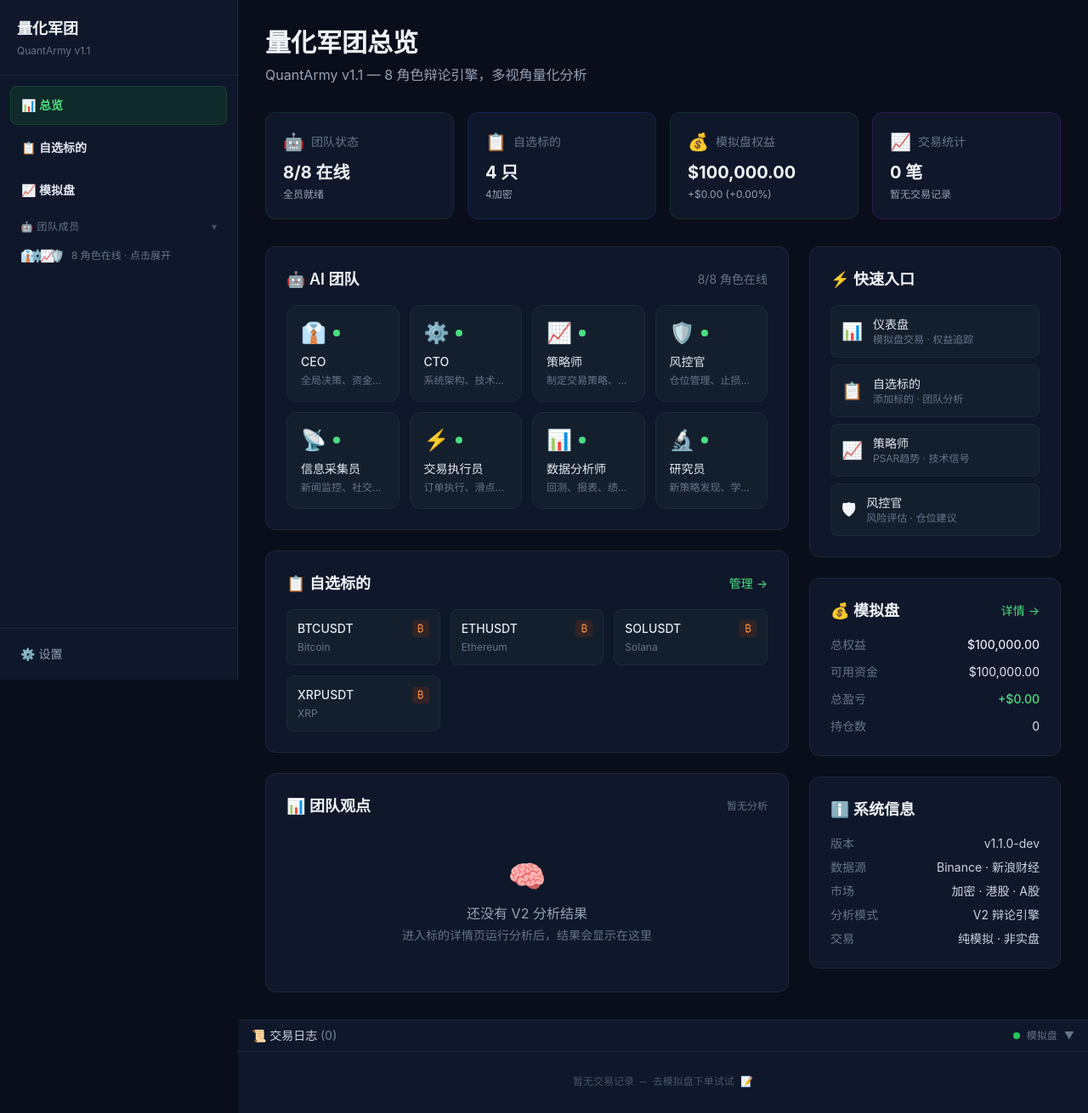
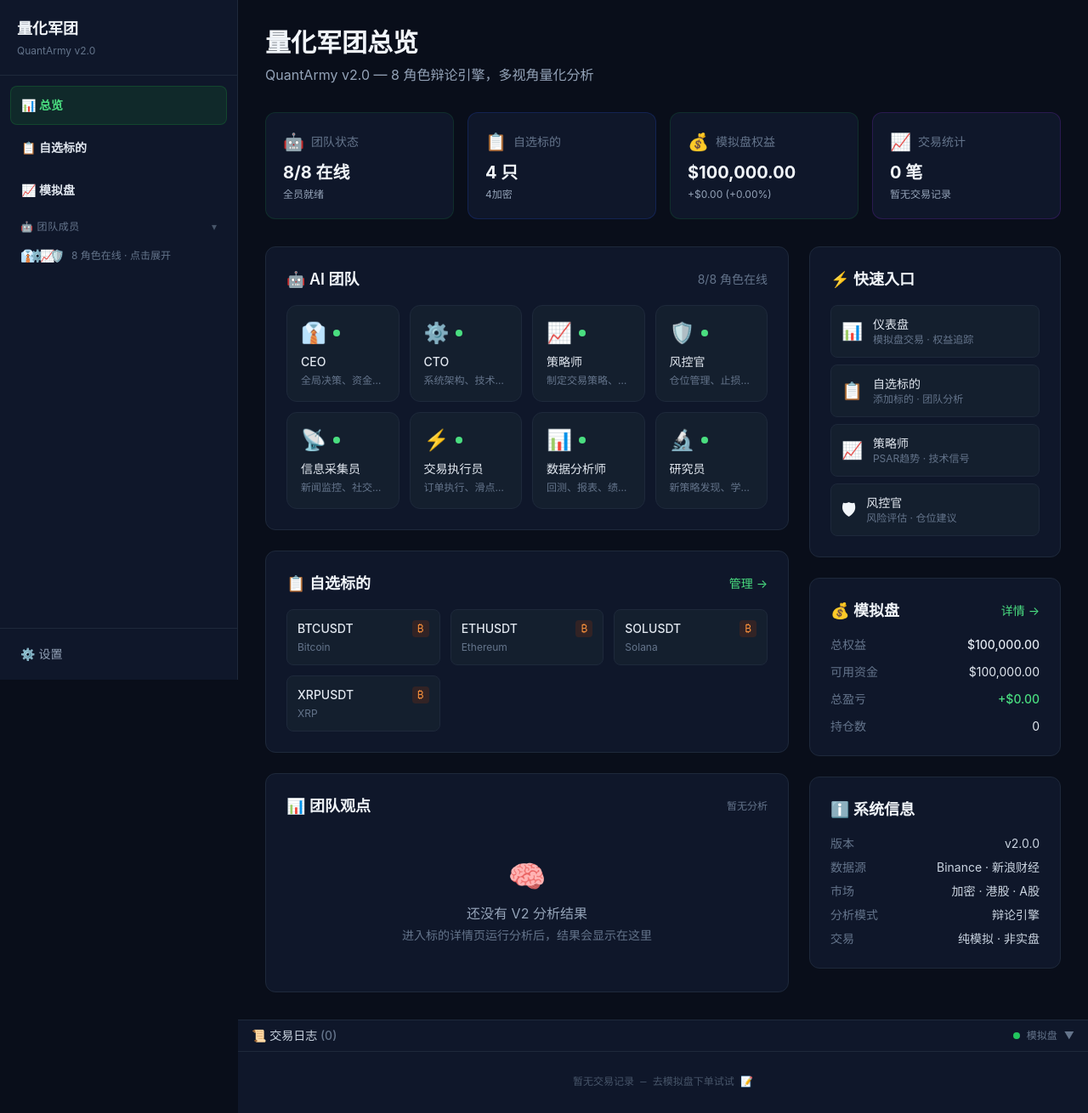
Before and after one commit to kylelinger/quantarmy, a Next.js app in the folder frontend/: page /company/overview in a window 1280 px wide. Shown: the whole page at 85% size. Built offline with nearby package versions, Linux system fonts and the light colour scheme.

Commit message:
release: unify versioning to v2.0.0 — drop v1.1/V2 split

```diff
--- a/frontend/app/company/overview/page.tsx
+++ b/frontend/app/company/overview/page.tsx
@@ -42,7 +42,7 @@ export default function OverviewPage() {
       {/* Hero Header */}
       <div>
         <h1 className="text-3xl font-bold text-dark-100">量化军团总览</h1>
-        <p className="text-dark-400 mt-2">QuantArmy v1.1 — 8 角色辩论引擎，多视角量化分析</p>
+        <p className="text-dark-400 mt-2">QuantArmy v2.0 — 8 角色辩论引擎，多视角量化分析</p>
       </div>
 
       {/* Status Cards Row */}
@@ -238,10 +238,10 @@ export default function OverviewPage() {
           <div className="bg-dark-900 rounded-xl border border-dark-800 p-6">
             <h2 className="text-lg font-semibold text-dark-100 mb-4">ℹ️ 系统信息</h2>
             <div className="space-y-2 text-sm">
-              <InfoRow label="版本" value="v1.1.0-dev" />
+              <InfoRow label="版本" value="v2.0.0" />
               <InfoRow label="数据源" value="Binance · 新浪财经" />
               <InfoRow label="市场" value="加密 · 港股 · A股" />
-              <InfoRow label="分析模式" value="V2 辩论引擎" />
+              <InfoRow label="分析模式" value="辩论引擎" />
               <InfoRow label="交易" value="纯模拟 · 非实盘" />
             </div>
           </div>
--- a/frontend/app/page.tsx
+++ b/frontend/app/page.tsx
@@ -75,7 +75,7 @@ export default function LandingPage() {
           <FeatureCard icon="🔌" title="技能可扩展" desc="3 张默认卡上手，熟悉后可从 GitHub 导入开源策略。" />
           <FeatureCard icon="⚡" title="多角度分析" desc="同一标的，8 个角色各抒己见，让分歧变成决策优势。" />
           <FeatureCard icon="🎯" title="用户为中心" desc="系统不自动交易，你看分析，你做决策，你掌控一切。" />
-          <FeatureCard icon="⚔️" title="V2 辩论引擎" desc="角色之间真实辩论，挑战 + 反驳 + 让步，CEO 聚合加权共识。" />
+          <FeatureCard icon="⚔️" title="辩论引擎" desc="角色之间真实辩论，挑战 + 反驳 + 让步，CEO 聚合加权共识。" />
         </div>
       </section>
 
--- a/frontend/components/Sidebar/SidebarConnected.tsx
+++ b/frontend/components/Sidebar/SidebarConnected.tsx
@@ -35,7 +35,7 @@ export function SidebarConnected() {
       <div className="p-5 border-b border-dark-800">
         <Link href="/company/overview" className="block">
           <h2 className="text-lg font-bold text-dark-100 truncate">{company?.name ?? '量化军团'}</h2>
-          <p className="text-xs text-dark-500 mt-1">QuantArmy v1.1</p>
+          <p className="text-xs text-dark-500 mt-1">QuantArmy v2.0</p>
         </Link>
       </div>
 
--- a/frontend/package.json
+++ b/frontend/package.json
@@ -1,6 +1,6 @@
 {
   "name": "quantarmy-frontend",
-  "version": "1.1.0",
+  "version": "2.0.0",
   "private": true,
   "scripts": {
     "dev": "next dev",
```
Also changed, not shown: 2 other files (tests, documents, lock files or other folders).
